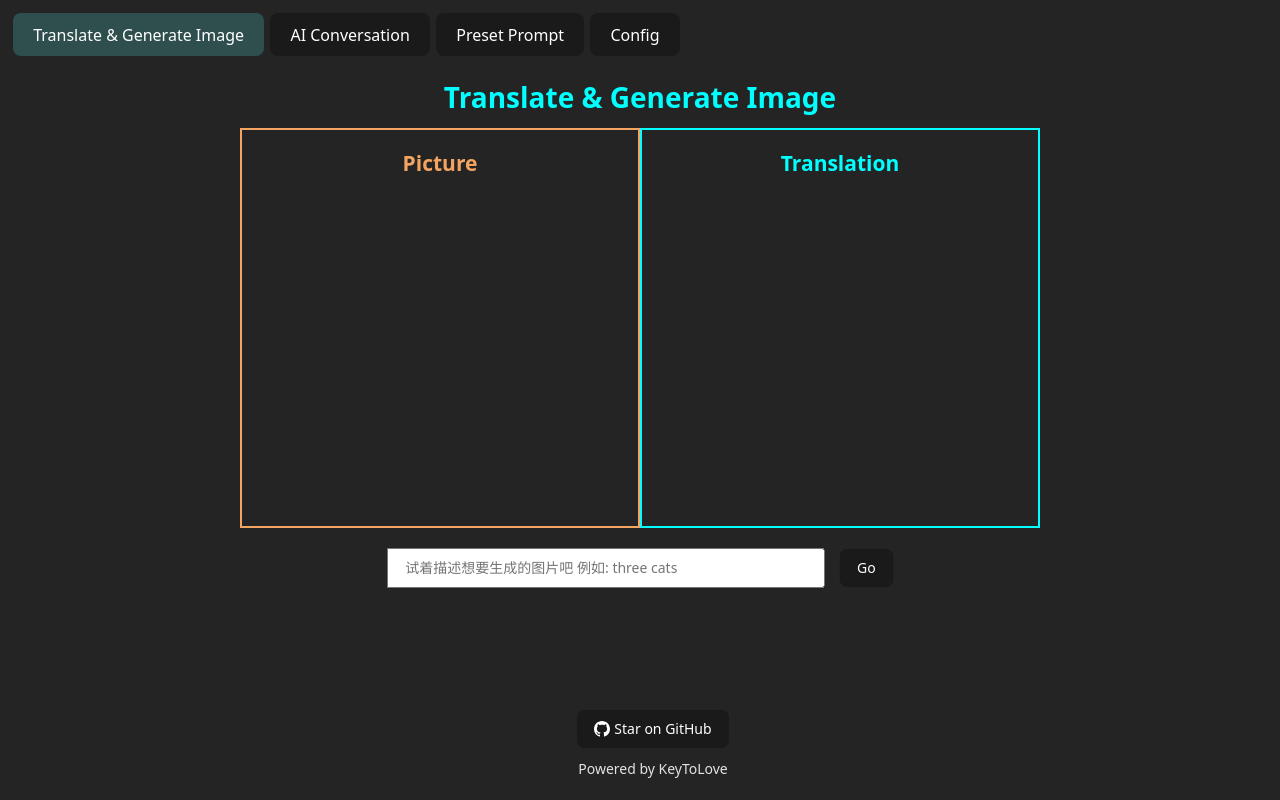
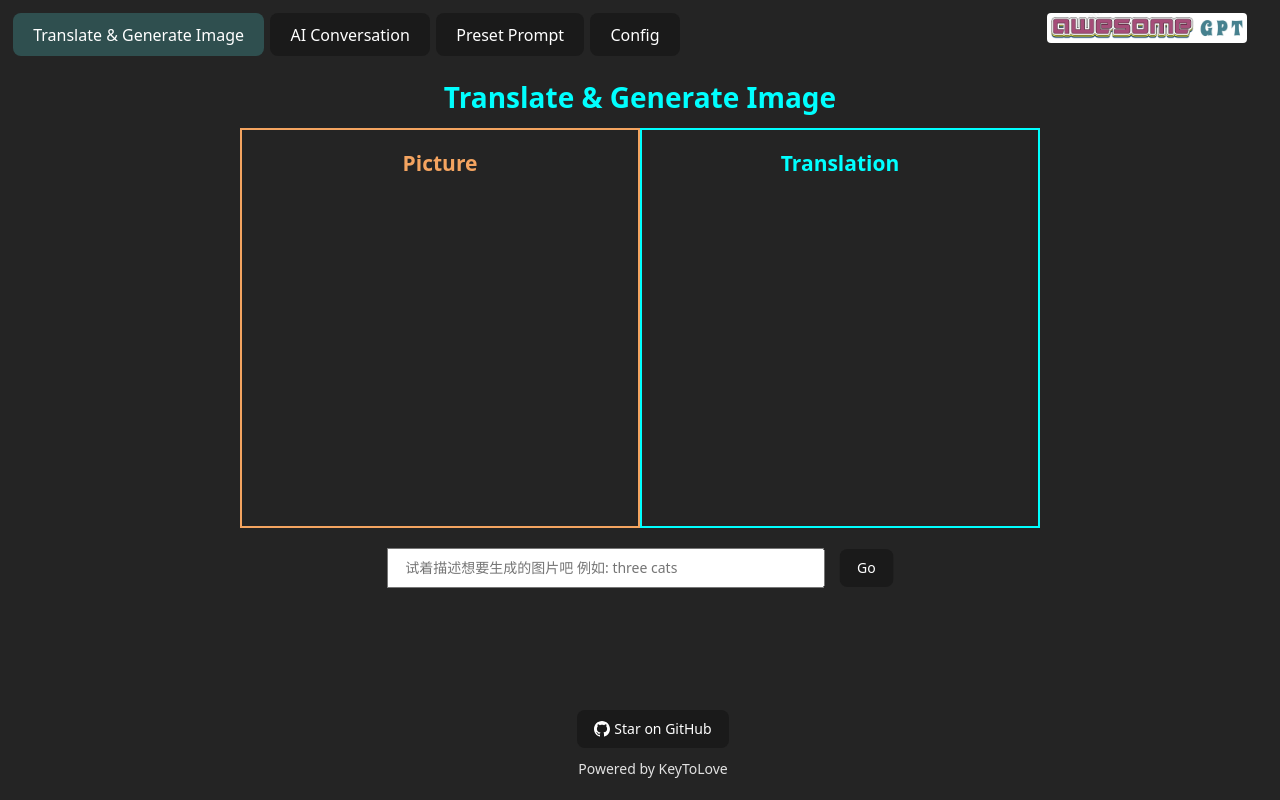
Before and after one commit to KeyToLove/awesome-gpt, a Vue app: page / in a window 1280 px wide. Built offline with nearby package versions, Linux system fonts and the light colour scheme.

Commit message:
feat: add logo

```diff
--- a/frontend/App.vue
+++ b/frontend/App.vue
@@ -7,6 +7,7 @@
             :class="{ active: checkIsActive(route.path) }">
             {{ route?.meta?.desc ?? route.name }}
           </button>
+          <img :src="logo" alt="" class="logo">
         </div>
         <router-view></router-view>
       </n-dialog-provider>
@@ -21,6 +22,7 @@ import { GlobalThemeOverrides } from "naive-ui";
 import { RouterView, useRouter, useRoute } from "vue-router";
 import { routes } from "./router";
 import Footer from "./components/Footer.vue";
+import logo from './assets/logo.jpeg'
 const router = useRouter();
 const route = useRoute();
 
@@ -49,6 +51,15 @@ const themeOverrides: GlobalThemeOverrides = {
 .nav {
   display: flex;
   font-size: 16px;
+  position: relative;
+
+  .logo{
+    position: absolute;
+    right: 20px;
+    display: block;
+    width: 200px;
+    border-radius: 4px;
+  }
 
   button {
     margin-right: 6px;
```
Also changed, not shown: frontend/assets/logo.jpeg (added).
